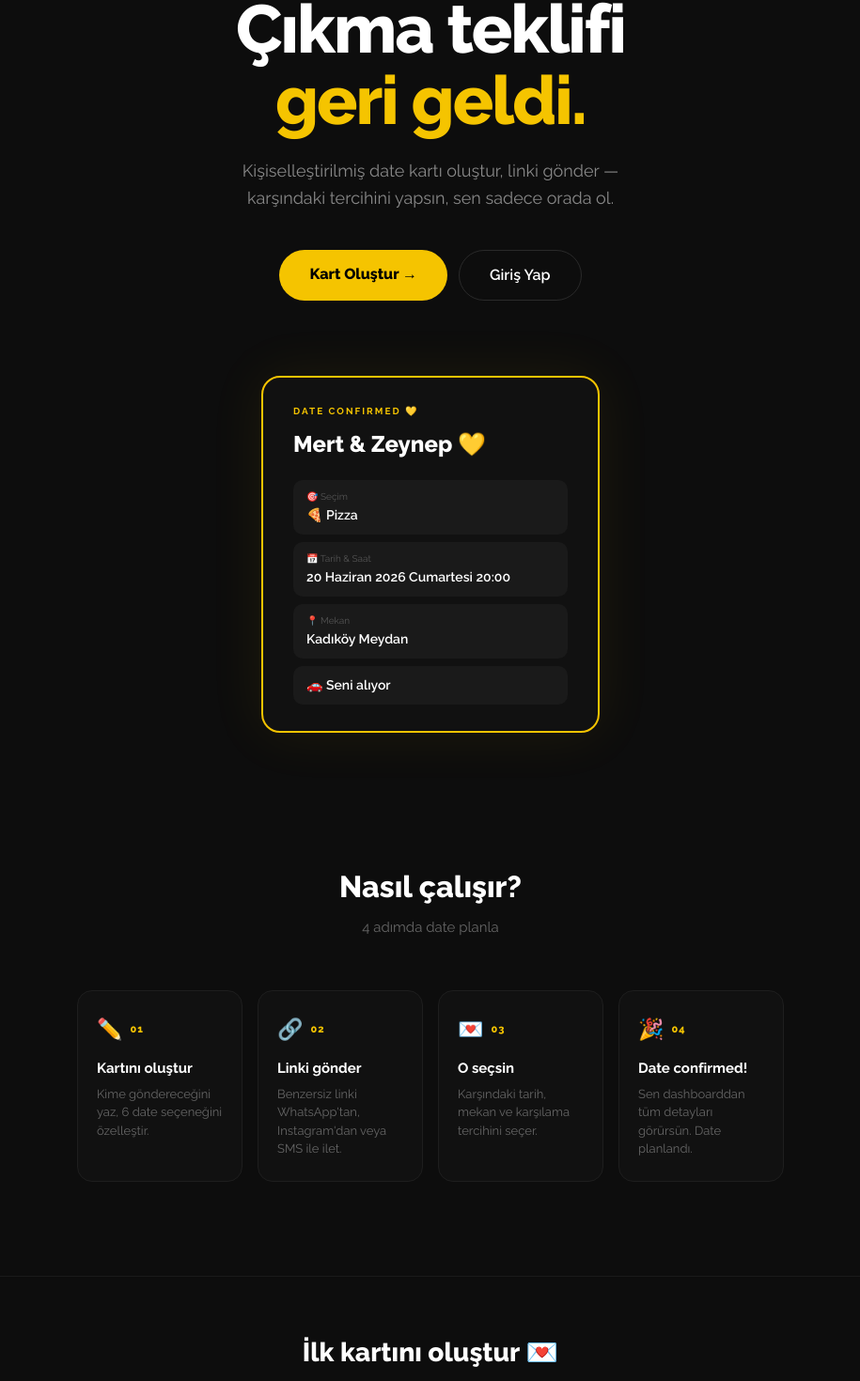
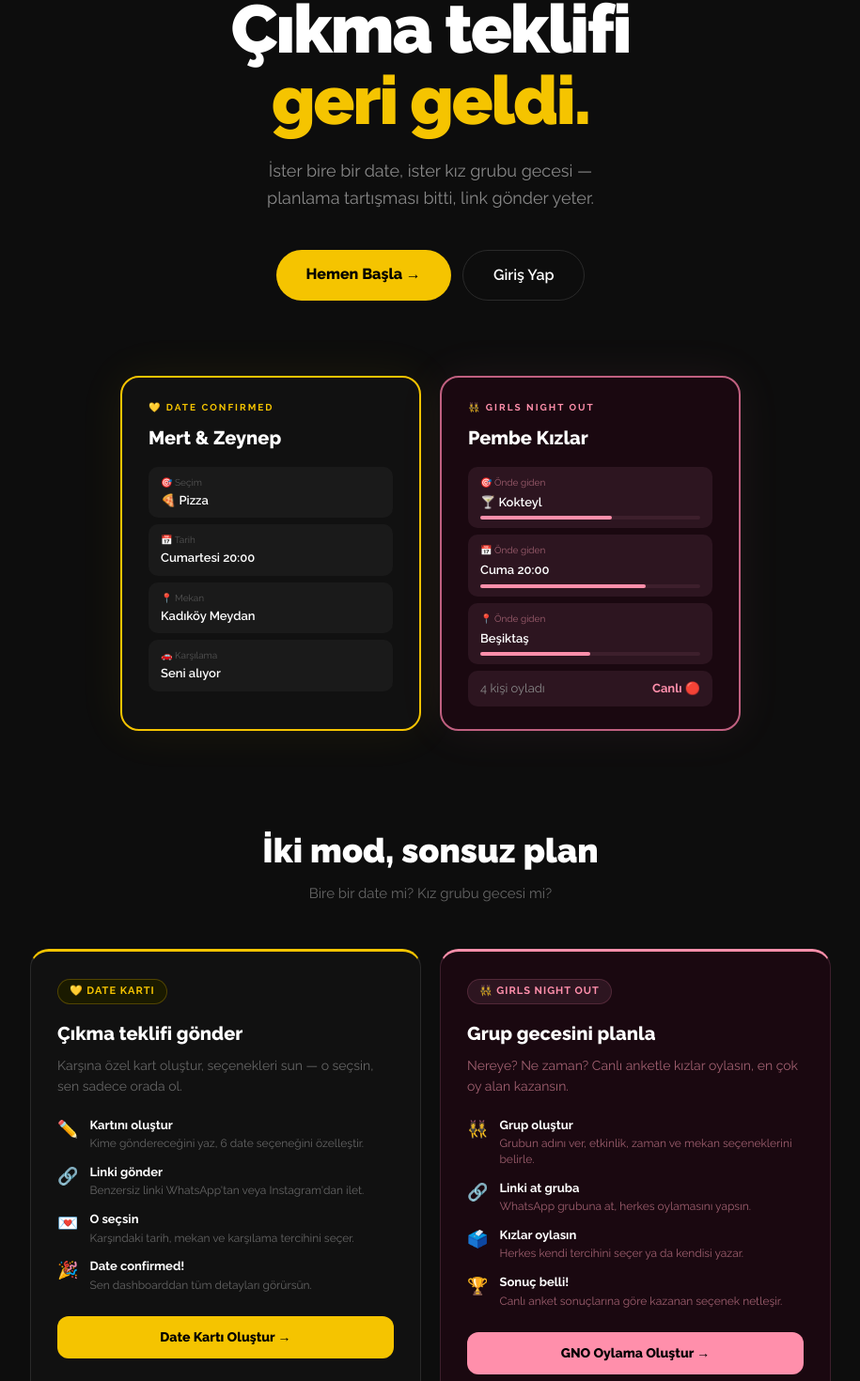
Before and after one commit to shizoberg/datewithme, a React (Vite) app in the folder client/: page / in a window 1280 px wide. Shown: the part 249-1719 px from the top of the page at 94% size, without its empty margins (182-1097 px from the left). Built offline with nearby package versions, Linux system fonts and the light colour scheme; no server answers.

Commit message:
feat: landing page - add GNO section, two-mode layout, mock poll card

```diff
--- a/client/src/pages/LandingPage.tsx
+++ b/client/src/pages/LandingPage.tsx
@@ -1,39 +1,26 @@
 import { Link } from 'react-router-dom'
 
-const STEPS = [
-  {
-    num: '01',
-    icon: '✏️',
-    title: 'Kartını oluştur',
-    desc: 'Kime göndereceğini yaz, 6 date seçeneğini özelleştir.',
-  },
-  {
-    num: '02',
-    icon: '🔗',
-    title: 'Linki gönder',
-    desc: 'Benzersiz linki WhatsApp\'tan, Instagram\'dan veya SMS ile ilet.',
-  },
-  {
-    num: '03',
-    icon: '💌',
-    title: 'O seçsin',
-    desc: 'Karşındaki tarih, mekan ve karşılama tercihini seçer.',
-  },
-  {
-    num: '04',
-    icon: '🎉',
-    title: 'Date confirmed!',
-    desc: 'Sen dashboarddan tüm detayları görürsün. Date planlandı.',
-  },
+const DATE_STEPS = [
+  { num: '01', icon: '✏️', title: 'Kartını oluştur', desc: 'Kime göndereceğini yaz, 6 date seçeneğini özelleştir.' },
+  { num: '02', icon: '🔗', title: 'Linki gönder',    desc: 'Benzersiz linki WhatsApp\'tan veya Instagram\'dan ilet.' },
+  { num: '03', icon: '💌', title: 'O seçsin',        desc: 'Karşındaki tarih, mekan ve karşılama tercihini seçer.' },
+  { num: '04', icon: '🎉', title: 'Date confirmed!', desc: 'Sen dashboarddan tüm detayları görürsün.' },
+]
+
+const GNO_STEPS = [
+  { num: '01', icon: '👯‍♀️', title: 'Grup oluştur',    desc: 'Grubun adını ver, etkinlik, zaman ve mekan seçeneklerini belirle.' },
+  { num: '02', icon: '🔗', title: 'Linki at gruba',  desc: 'WhatsApp grubuna at, herkes oylamasını yapsın.' },
+  { num: '03', icon: '🗳️', title: 'Kızlar oylasın',  desc: 'Herkes kendi tercihini seçer ya da kendisi yazar.' },
+  { num: '04', icon: '🏆', title: 'Sonuç belli!',    desc: 'Canlı anket sonuçlarına göre kazanan seçenek netleşir.' },
 ]
 
 export default function LandingPage() {
   return (
-    <div style={{ minHeight: '100vh', background: '#0D0D0D', color: '#fff' }}>
+    <div style={{ minHeight: '100vh', background: '#0D0D0D', color: '#fff', fontFamily: 'Raleway, sans-serif' }}>
 
       {/* NAV */}
       <nav style={{ display: 'flex', justifyContent: 'space-between', alignItems: 'center', padding: '20px 32px', borderBottom: '1px solid #1A1A1A' }}>
-        <span style={{ fontFamily: 'Raleway, sans-serif', fontWeight: 800, fontSize: '20px', color: '#F5C400', letterSpacing: '-0.5px' }}>
+        <span style={{ fontWeight: 800, fontSize: '20px', color: '#F5C400', letterSpacing: '-0.5px' }}>
           datewith.me
         </span>
         <div style={{ display: 'flex', gap: '12px' }}>
@@ -49,80 +36,145 @@ export default function LandingPage() {
       {/* HERO */}
       <section style={{ textAlign: 'center', padding: '100px 24px 80px', maxWidth: '720px', margin: '0 auto' }}>
         <div style={{ display: 'inline-block', background: '#1A1A1A', border: '1px solid #2A2A2A', borderRadius: '9999px', padding: '6px 16px', fontSize: '12px', color: '#F5C400', letterSpacing: '2px', fontWeight: 700, marginBottom: '32px', textTransform: 'uppercase' }}>
-          ✨ Date teklifleri için
+          ✨ Date & Girls Night Out için
         </div>
-
-        <h1 style={{ fontFamily: 'Raleway, sans-serif', fontWeight: 800, fontSize: 'clamp(42px, 8vw, 72px)', lineHeight: 1.05, marginBottom: '24px', letterSpacing: '-2px' }}>
+        <h1 style={{ fontWeight: 900, fontSize: 'clamp(42px, 8vw, 72px)', lineHeight: 1.05, marginBottom: '24px', letterSpacing: '-2px' }}>
           Çıkma teklifi<br />
           <span style={{ color: '#F5C400' }}>geri geldi.</span>
         </h1>
-
-        <p style={{ fontSize: '18px', color: '#888', lineHeight: 1.6, marginBottom: '40px', maxWidth: '480px', margin: '0 auto 40px' }}>
-          Kişiselleştirilmiş date kartı oluştur, linki gönder —<br />
-          karşındaki tercihini yapsın, sen sadece orada ol.
+        <p style={{ fontSize: '18px', color: '#888', lineHeight: 1.6, maxWidth: '480px', margin: '0 auto 40px' }}>
+          İster bire bir date, ister kız grubu gecesi —<br />
+          planlama tartışması bitti, link gönder yeter.
         </p>
-
         <div style={{ display: 'flex', gap: '12px', justifyContent: 'center', flexWrap: 'wrap' }}>
-          <Link to="/register" style={{ background: '#F5C400', color: '#000', textDecoration: 'none', fontSize: '16px', fontWeight: 800, padding: '14px 32px', borderRadius: '9999px', display: 'inline-block' }}>
-            Kart Oluştur →
+          <Link to="/register" style={{ background: '#F5C400', color: '#000', textDecoration: 'none', fontSize: '16px', fontWeight: 800, padding: '14px 32px', borderRadius: '9999px' }}>
+            Hemen Başla →
           </Link>
-          <Link to="/login" style={{ background: 'transparent', color: '#fff', textDecoration: 'none', fontSize: '16px', fontWeight: 600, padding: '14px 32px', borderRadius: '9999px', border: '1px solid #2A2A2A', display: 'inline-block' }}>
+          <Link to="/login" style={{ background: 'transparent', color: '#fff', textDecoration: 'none', fontSize: '16px', fontWeight: 600, padding: '14px 32px', borderRadius: '9999px', border: '1px solid #2A2A2A' }}>
             Giriş Yap
           </Link>
         </div>
       </section>
 
-      {/* MOCK CARD */}
-      <section style={{ padding: '0 24px 80px', display: 'flex', justifyContent: 'center' }}>
-        <div style={{ background: '#111', border: '2px solid #F5C400', borderRadius: '20px', padding: '28px 32px', maxWidth: '360px', width: '100%', boxShadow: '0 0 60px rgba(245,196,0,0.08)' }}>
-          <p style={{ fontSize: '10px', color: '#F5C400', letterSpacing: '2px', fontWeight: 700, marginBottom: '10px' }}>DATE CONFIRMED 💛</p>
-          <h3 style={{ fontFamily: 'Raleway, sans-serif', fontWeight: 800, fontSize: '24px', marginBottom: '20px' }}>Mert & Zeynep 💛</h3>
-          <div style={{ display: 'flex', flexDirection: 'column', gap: '8px' }}>
+      {/* MOCK CARDS — side by side */}
+      <section style={{ padding: '0 24px 80px', display: 'flex', justifyContent: 'center', gap: '20px', flexWrap: 'wrap' }}>
+
+        {/* Date Card */}
+        <div style={{ background: '#111', border: '2px solid #F5C400', borderRadius: '20px', padding: '24px 28px', maxWidth: '320px', width: '100%', boxShadow: '0 0 50px rgba(245,196,0,0.07)' }}>
+          <p style={{ fontSize: '10px', color: '#F5C400', letterSpacing: '2px', fontWeight: 700, marginBottom: '10px' }}>💛 DATE CONFIRMED</p>
+          <h3 style={{ fontWeight: 800, fontSize: '20px', marginBottom: '16px' }}>Mert & Zeynep</h3>
+          <div style={{ display: 'flex', flexDirection: 'column', gap: '7px' }}>
             {[
               { icon: '🎯', label: 'Seçim', val: '🍕 Pizza' },
-              { icon: '📅', label: 'Tarih & Saat', val: '20 Haziran 2026 Cumartesi 20:00' },
+              { icon: '📅', label: 'Tarih', val: 'Cumartesi 20:00' },
               { icon: '📍', label: 'Mekan', val: 'Kadıköy Meydan' },
-              { icon: '🚗', label: '', val: 'Seni alıyor' },
+              { icon: '🚗', label: 'Karşılama', val: 'Seni alıyor' },
             ].map((r, i) => (
-              <div key={i} style={{ background: '#1A1A1A', borderRadius: '10px', padding: '10px 14px' }}>
-                {r.label && <p style={{ fontSize: '10px', color: '#555', marginBottom: '2px' }}>{r.icon} {r.label}</p>}
-                <p style={{ fontSize: '14px', fontWeight: 600 }}>{!r.label ? r.icon + ' ' : ''}{r.val}</p>
+              <div key={i} style={{ background: '#1A1A1A', borderRadius: '10px', padding: '9px 13px' }}>
+                <p style={{ fontSize: '10px', color: '#555', marginBottom: '2px' }}>{r.icon} {r.label}</p>
+                <p style={{ fontSize: '13px', fontWeight: 600 }}>{r.val}</p>
               </div>
             ))}
           </div>
         </div>
+
+        {/* GNO Poll Card */}
+        <div style={{ background: '#1A0810', border: '2px solid #C06080', borderRadius: '20px', padding: '24px 28px', maxWidth: '320px', width: '100%', boxShadow: '0 0 50px rgba(255,143,171,0.07)' }}>
+          <p style={{ fontSize: '10px', color: '#FF8FAB', letterSpacing: '2px', fontWeight: 700, marginBottom: '10px' }}>👯‍♀️ GIRLS NIGHT OUT</p>
+          <h3 style={{ fontWeight: 800, fontSize: '20px', marginBottom: '16px' }}>Pembe Kızlar</h3>
+          <div style={{ display: 'flex', flexDirection: 'column', gap: '7px' }}>
+            {[
+              { icon: '🎯', label: 'Önde giden', val: '🍸 Kokteyl', pct: 60 },
+              { icon: '📅', label: 'Önde giden', val: 'Cuma 20:00', pct: 75 },
+              { icon: '📍', label: 'Önde giden', val: 'Beşiktaş', pct: 50 },
+            ].map((r, i) => (
+              <div key={i} style={{ background: '#2D1520', borderRadius: '10px', padding: '9px 13px' }}>
+                <p style={{ fontSize: '10px', color: '#a06070', marginBottom: '4px' }}>{r.icon} {r.label}</p>
+                <p style={{ fontSize: '13px', fontWeight: 600, marginBottom: '5px' }}>{r.val}</p>
+                <div style={{ height: '4px', borderRadius: '9999px', background: '#3D1F2C' }}>
+                  <div style={{ height: '100%', width: `${r.pct}%`, background: '#FF8FAB', borderRadius: '9999px' }} />
+                </div>
+              </div>
+            ))}
+            <div style={{ background: '#2D1520', borderRadius: '10px', padding: '9px 13px', display: 'flex', justifyContent: 'space-between' }}>
+              <span style={{ fontSize: '13px', color: '#888' }}>4 kişi oyladı</span>
+              <span style={{ fontSize: '13px', color: '#FF8FAB', fontWeight: 700 }}>Canlı 🔴</span>
+            </div>
+          </div>
+        </div>
       </section>
 
-      {/* HOW IT WORKS */}
-      <section style={{ padding: '60px 24px 100px', maxWidth: '800px', margin: '0 auto' }}>
-        <h2 style={{ fontFamily: 'Raleway, sans-serif', fontWeight: 800, fontSize: '32px', textAlign: 'center', marginBottom: '8px' }}>
-          Nasıl çalışır?
+      {/* TWO MODES */}
+      <section style={{ padding: '20px 24px 80px', maxWidth: '900px', margin: '0 auto' }}>
+        <h2 style={{ fontWeight: 900, fontSize: 'clamp(24px, 4vw, 36px)', textAlign: 'center', marginBottom: '8px' }}>
+          İki mod, sonsuz plan
         </h2>
-        <p style={{ color: '#666', textAlign: 'center', marginBottom: '56px', fontSize: '15px' }}>
-          4 adımda date planla
+        <p style={{ color: '#666', textAlign: 'center', marginBottom: '48px', fontSize: '15px' }}>
+          Bire bir date mi? Kız grubu gecesi mi?
         </p>
 
-        <div style={{ display: 'grid', gridTemplateColumns: 'repeat(auto-fit, minmax(160px, 1fr))', gap: '16px' }}>
-          {STEPS.map((s) => (
-            <div key={s.num} style={{ background: '#111', border: '1px solid #1E1E1E', borderRadius: '16px', padding: '24px 20px' }}>
-              <div style={{ display: 'flex', alignItems: 'center', gap: '8px', marginBottom: '14px' }}>
-                <span style={{ fontSize: '22px' }}>{s.icon}</span>
-                <span style={{ fontSize: '11px', color: '#F5C400', fontWeight: 800, letterSpacing: '1px' }}>{s.num}</span>
-              </div>
-              <h4 style={{ fontFamily: 'Raleway, sans-serif', fontWeight: 700, fontSize: '15px', marginBottom: '6px' }}>{s.title}</h4>
-              <p style={{ fontSize: '13px', color: '#666', lineHeight: 1.5 }}>{s.desc}</p>
+        <div style={{ display: 'grid', gridTemplateColumns: 'repeat(auto-fit, minmax(300px, 1fr))', gap: '20px' }}>
+
+          {/* Date Mode */}
+          <div style={{ background: '#111', border: '1px solid #2A2A2A', borderRadius: '20px', padding: '28px', borderTop: '3px solid #F5C400' }}>
+            <div style={{ display: 'inline-flex', alignItems: 'center', gap: '6px', background: '#1A1A00', border: '1px solid #F5C40040', borderRadius: '9999px', padding: '4px 12px', fontSize: '11px', color: '#F5C400', fontWeight: 700, letterSpacing: '1px', marginBottom: '16px' }}>
+              💛 DATE KARTI
             </div>
-          ))}
+            <h3 style={{ fontWeight: 800, fontSize: '20px', marginBottom: '8px' }}>Çıkma teklifi gönder</h3>
+            <p style={{ color: '#666', fontSize: '14px', lineHeight: 1.6, marginBottom: '20px' }}>
+              Karşına özel kart oluştur, seçenekleri sun — o seçsin, sen sadece orada ol.
+            </p>
+            <div style={{ display: 'flex', flexDirection: 'column', gap: '12px' }}>
+              {DATE_STEPS.map(s => (
+                <div key={s.num} style={{ display: 'flex', alignItems: 'flex-start', gap: '12px' }}>
+                  <span style={{ fontSize: '18px', flexShrink: 0 }}>{s.icon}</span>
+                  <div>
+                    <p style={{ fontWeight: 700, fontSize: '13px', marginBottom: '2px' }}>{s.title}</p>
+                    <p style={{ fontSize: '12px', color: '#666', lineHeight: 1.4 }}>{s.desc}</p>
+                  </div>
+                </div>
+              ))}
+            </div>
+            <Link to="/register" style={{ display: 'block', marginTop: '24px', background: '#F5C400', color: '#000', textDecoration: 'none', fontSize: '14px', fontWeight: 800, padding: '12px', borderRadius: '12px', textAlign: 'center' }}>
+              Date Kartı Oluştur →
+            </Link>
+          </div>
+
+          {/* GNO Mode */}
+          <div style={{ background: '#1A0810', border: '1px solid #3D1F2C', borderRadius: '20px', padding: '28px', borderTop: '3px solid #FF8FAB' }}>
+            <div style={{ display: 'inline-flex', alignItems: 'center', gap: '6px', background: '#2D1520', border: '1px solid #C0608040', borderRadius: '9999px', padding: '4px 12px', fontSize: '11px', color: '#FF8FAB', fontWeight: 700, letterSpacing: '1px', marginBottom: '16px' }}>
+              👯‍♀️ GIRLS NIGHT OUT
+            </div>
+            <h3 style={{ fontWeight: 800, fontSize: '20px', marginBottom: '8px' }}>Grup gecesini planla</h3>
+            <p style={{ color: '#a06070', fontSize: '14px', lineHeight: 1.6, marginBottom: '20px' }}>
+              Nereye? Ne zaman? Canlı anketle kızlar oylasın, en çok oy alan kazansın.
+            </p>
+            <div style={{ display: 'flex', flexDirection: 'column', gap: '12px' }}>
+              {GNO_STEPS.map(s => (
+                <div key={s.num} style={{ display: 'flex', alignItems: 'flex-start', gap: '12px' }}>
+                  <span style={{ fontSize: '18px', flexShrink: 0 }}>{s.icon}</span>
+                  <div>
+                    <p style={{ fontWeight: 700, fontSize: '13px', marginBottom: '2px' }}>{s.title}</p>
+                    <p style={{ fontSize: '12px', color: '#a06070', lineHeight: 1.4 }}>{s.desc}</p>
+                  </div>
+                </div>
+              ))}
+            </div>
+            <Link to="/register" style={{ display: 'block', marginTop: '24px', background: '#FF8FAB', color: '#000', textDecoration: 'none', fontSize: '14px', fontWeight: 800, padding: '12px', borderRadius: '12px', textAlign: 'center' }}>
+              GNO Oylama Oluştur →
+            </Link>
+          </div>
+
         </div>
       </section>
 
       {/* CTA FOOTER */}
       <section style={{ borderTop: '1px solid #1A1A1A', padding: '60px 24px', textAlign: 'center' }}>
-        <h2 style={{ fontFamily: 'Raleway, sans-serif', fontWeight: 800, fontSize: '28px', marginBottom: '16px' }}>
-          İlk kartını oluştur 💌
+        <h2 style={{ fontWeight: 900, fontSize: '28px', marginBottom: '12px' }}>
+          Başlamak ücretsiz 💌
         </h2>
-        <p style={{ color: '#666', marginBottom: '28px', fontSize: '15px' }}>Ücretsiz, kayıt gerektiriyor.</p>
-        <Link to="/register" style={{ background: '#F5C400', color: '#000', textDecoration: 'none', fontSize: '15px', fontWeight: 800, padding: '14px 32px', borderRadius: '9999px', display: 'inline-block' }}>
+        <p style={{ color: '#666', marginBottom: '28px', fontSize: '15px' }}>Kayıt ol, ilk kartını oluştur, linki gönder.</p>
+        <Link to="/register" style={{ background: '#F5C400', color: '#000', textDecoration: 'none', fontSize: '15px', fontWeight: 800, padding: '14px 36px', borderRadius: '9999px', display: 'inline-block' }}>
           Hemen Başla →
         </Link>
       </section>
```
